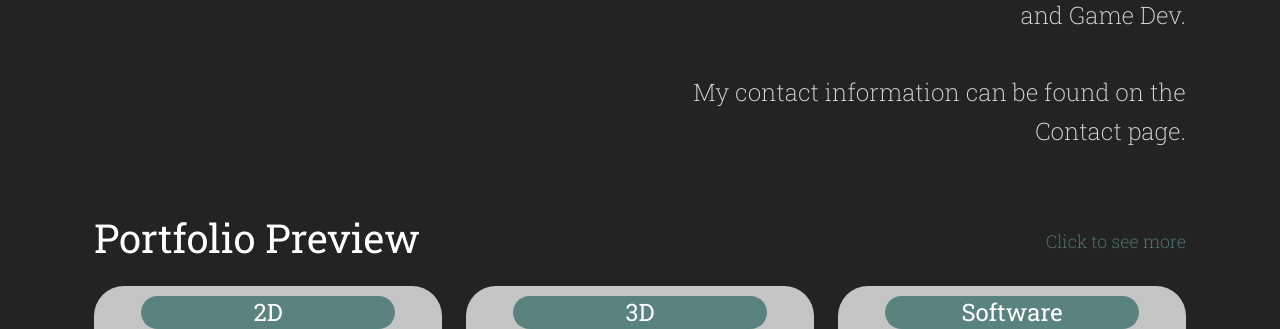
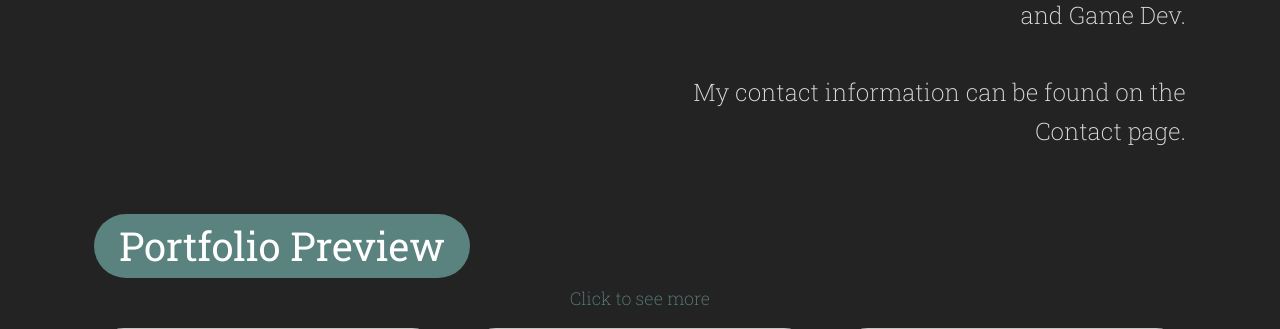
Before and after one commit to Raiffil/Digital-Portfolio, a Flask app: page / in a window 1280 px wide. Shown: the part 536-865 px from the top of the page. Run offline with Flask 3, Linux system fonts and the light colour scheme.

Commit message:
[add] basic portfolio page layout

```diff
--- a/static/css/mobile.css
+++ b/static/css/mobile.css
@@ -12,6 +12,27 @@
 
   .navbar-nav {
     justify-content: center; /* keep buttons centered on small screens */
+  }
+
+  .home-icon {
+    display: inline;  /* show icon on small screens */
+  }
+
+  .home-text {
+    display: none;    /* hide text on small screens */
+  }
+
+  .navbar .nav-link-box .home-icon {
+  font-size: 1.8rem;
+  line-height: 1;
+  vertical-align: middle;
+}
+
+  #mainNavbar .nav-link-box {
+    padding: 8px 15px;
+    display: flex;
+    align-items: center;   /* vertical centering */
+    justify-content: center;
   }
 
   .header .main-name {
@@ -61,4 +82,8 @@
   font-size: 1.2rem;
   }
 
+.portfolio-header {
+    padding: 6px 12px;
+    font-size: 1.2rem;
+  }
 }
--- a/static/css/styles.css
+++ b/static/css/styles.css
@@ -58,6 +58,16 @@ body {
 .navbar .nav-link-box.active {
   background-color: var(--color-box-hover);
   transform: scale(1.05);
+}
+
+.home-icon { /* Hide the home icon on desktop, show on mobile */
+  display: none; /* hide by default */
+  color: white;
+  font-size: 1.5rem;
+}
+
+.home-text {
+  display: inline; /* show text by default */
 }
 
 /* === HEADER === */
@@ -155,6 +165,31 @@ body {
 .project-box:hover {
   transform: scale(1.02);
   background-color: var(--color-accent);
+}
+
+.portfolio-header {
+  background-color: var(--color-header-bg);
+  color: var(--color-text);
+  padding: 15px 0px;
+  border-radius: var(--border-radius);
+  display: block;
+  text-align: center;
+  width: 100%;
+  margin: 0;
+  font-weight: 400;
+}
+
+.portfolio-header-container .see-more {
+  display: block;
+  text-align: center;
+  margin-top: 10px;
+  color: var(--color-accent);
+  text-decoration: none;
+  font-weight: 200;
+}
+
+.portfolio-header-container .see-more:hover {
+  text-decoration: underline;
 }
 
 /* === CONTACT PAGE === */
@@ -335,3 +370,97 @@ transform: scale(1.02);
   align-items: center;
   text-align: center;
 }
+
+/* === PORTFOLIO === */
+.portfolio-header-row {
+  display: flex;
+  justify-content: space-between;
+  align-items: center; /* perfectly vertical alignment */
+  margin-top: 60px; /* adjust to taste below navbar */
+  margin-bottom: 1.5rem;
+  padding: 0 2rem;
+}
+
+/* Header itself — less wide again */
+.portfolio-header {
+  background-color: var(--color-header-bg);
+  color: var(--color-text);
+  padding: 8px 25px;
+  border-radius: 999px;
+  display: inline-block;
+  font-weight: 400;
+  font-size: 2rem;
+  width: auto;
+  white-space: nowrap;
+  margin: 0;
+  text-align: center;
+}
+
+/* Filter container — no fixed positioning! */
+.filter-container {
+  position: relative;  /* everything inside aligns with the button */
+  display: flex;
+  align-items: center;
+  justify-content: flex-end;
+}
+
+/* Filter button */
+.filter-btn {
+  background-color: var(--color-box);
+  color: var(--color-text);
+  border-radius: 999px;
+  padding: 8px 20px;
+  border: none;
+  cursor: pointer;
+  font-size: 1.1rem;
+  transition: background-color var(--transition-speed) ease, transform var(--transition-speed) ease;
+}
+
+.filter-btn:hover {
+  background-color: var(--color-box-hover);
+  transform: scale(1.03);
+}
+
+.filter-column {
+  position: absolute;
+  top: 100%;              /* place below the button */
+  margin-top: 8px;        /* small space between button and column */
+  right: 0;               /* align with button's right edge */
+  background-color: var(--color-form-bg);
+  border-radius: var(--border-radius);
+  padding: 10px;
+  display: flex;
+  flex-direction: column;
+  gap: 8px;
+  min-width: 130px;
+
+  opacity: 0;
+  pointer-events: none;
+  transform: translateX(20px); /* slide effect from right */
+  transition: transform 0.3s ease, opacity 0.3s ease;
+  z-index: 10;
+}
+
+.filter-column.show {
+  opacity: 1;
+  pointer-events: auto;
+  transform: translateX(0);
+}
+
+/* Vertical line next to filter column */
+#filter-line {
+  position: absolute;
+  top: 100%;             /* align with top of column */
+  margin-top: 8px;       /* same as column margin */
+  right: 0;
+  width: 2px;
+  height: 100%;          /* match the column height */
+  background-color: var(--color-project-bg);
+  transition: transform 0.3s ease;
+  z-index: 5;
+}
+
+/* Slide the line along with the column when active */
+.filter-column.show ~ #filter-line {
+  transform: translateX(-130px); /* same distance column slides in */
+}
--- a/templates/base.html
+++ b/templates/base.html
@@ -25,10 +25,11 @@
         <!-- Right side on desktop, centered on mobile -->
         <ul class="navbar-nav d-flex flex-row gap-3 justify-content-center justify-content-md-end w-100 w-md-auto">
           <li class="nav-item">
-            <a class="nav-link nav-link-box {% if title == 'Home' %}active{% endif %}" href="{{ url_for('home') }}">
-              Home
-            </a>
-          </li>
+              <a class="nav-link nav-link-box {% if title == 'Home' %}active{% endif %}" href="{{ url_for('home') }}">
+                <span class="home-text">Home</span>
+                <span class="home-icon">&#8962;</span> <!-- Unicode for home icon -->
+              </a>
+            </li>
           <li class="nav-item">
             <a class="nav-link nav-link-box {% if title == 'Portfolio' %}active{% endif %}" href="{{ url_for('portfolio') }}">
               Portfolio
--- a/templates/home.html
+++ b/templates/home.html
@@ -28,10 +28,10 @@
 
 <!-- === PORTFOLIO PREVIEW === -->
 <section class="portfolio-preview container mt-5">
-  <div class="d-flex justify-content-between align-items-center mb-3">
-    <h2>Portfolio Preview</h2>
-    <a href="{{ url_for('portfolio') }}" class="see-more">Click to see more</a>
-  </div>
+  <div class="portfolio-header-container mb-3">
+  <h2 class="portfolio-header">Portfolio Preview</h2>
+  <a href="{{ url_for('portfolio') }}" class="see-more d-block mt-2">Click to see more</a>
+</div>
 
   <div class="row">
     <div class="col-md-4">
```
Also changed, not shown: static/js/javascript.js (added, +11 -0 lines), templates/portfolio.html (+38 -1 lines).
